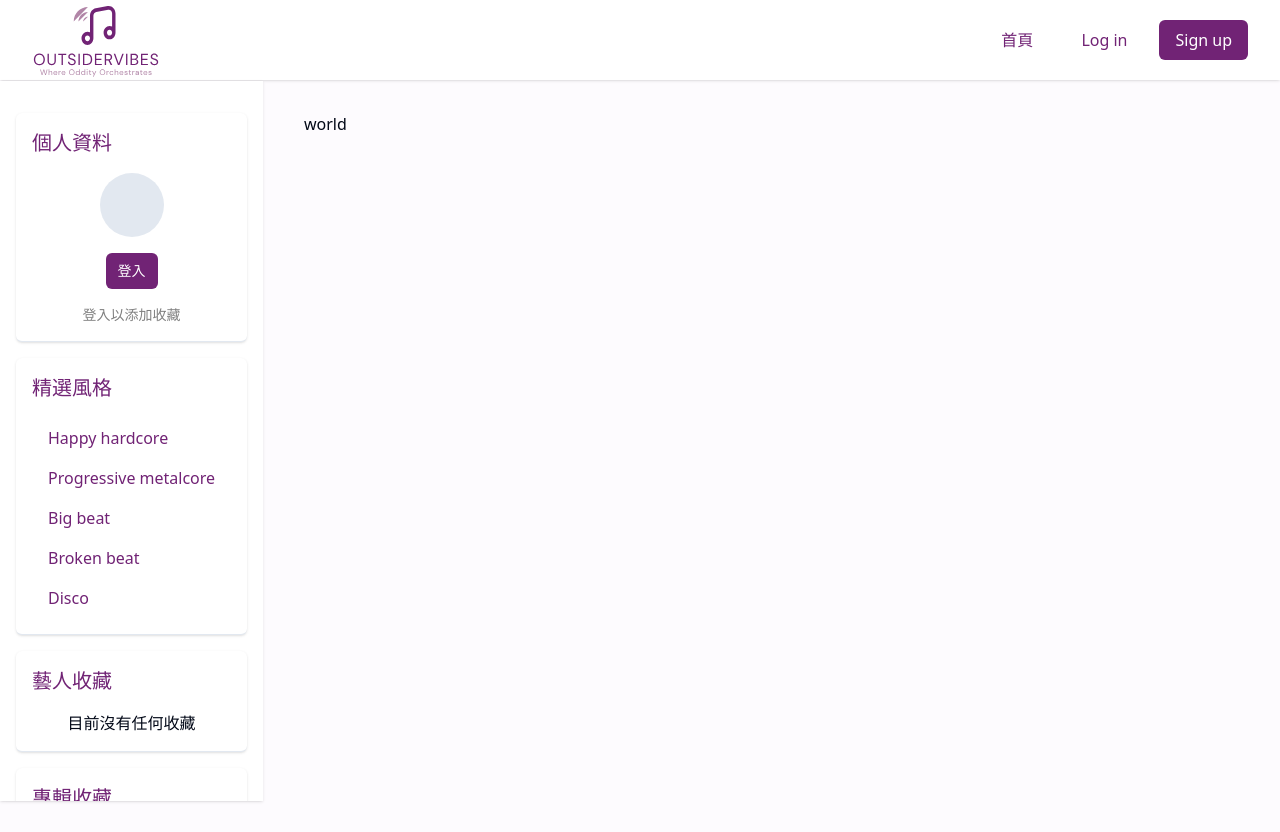
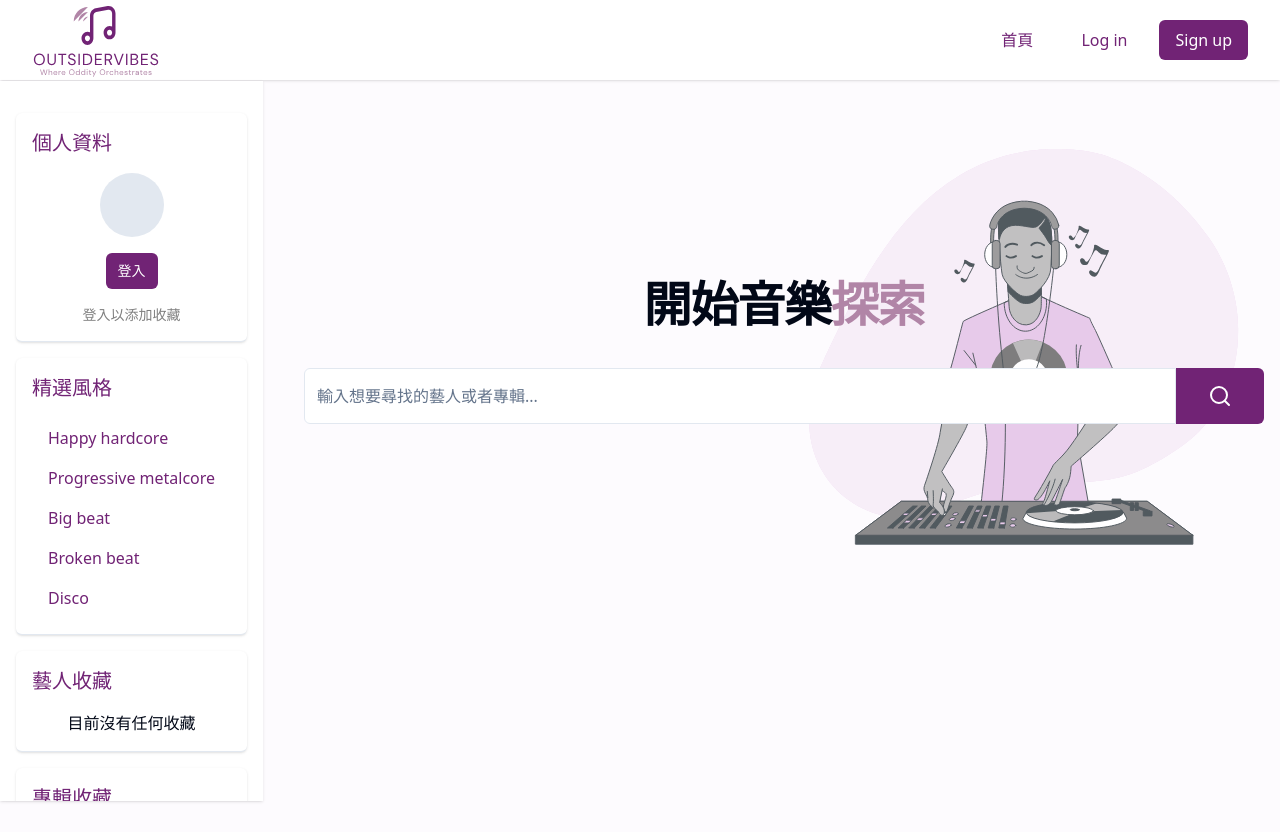
Before and after one commit to wyltw/outsider-vibes, a Next.js app: page /home in a window 1280 px wide. Built offline with nearby package versions, Linux system fonts and the light colour scheme.

Commit message:
feature: add hero image to cta section. finish search form ui at homepage.

```diff
--- a/src/app/(app)/home/page.tsx
+++ b/src/app/(app)/home/page.tsx
@@ -1,8 +1,33 @@
+import FirstHeading from "@/components/first-heading";
+import SearchForm from "@/components/search-form";
+import { Button } from "@/components/ui/button";
+import { Input } from "@/components/ui/input";
+import { Search } from "lucide-react";
+import Image from "next/image";
+
 export default function HomePage() {
   return (
     <>
       <main className="col-start-2 col-end-3 h-[calc(100vh_-_80px)]">
-        world
+        <section className="">
+          <div className="grid grid-cols-4 place-items-center">
+            <div className="col-start-1 col-end-5 row-start-1 row-end-2 flex w-full flex-col items-center gap-y-10">
+              <FirstHeading
+                className="z-10 col-start-2 col-end-4 row-start-1 row-end-2"
+                mainText="開始音樂"
+                highlightText="探索"
+              />
+              <SearchForm />
+            </div>
+            <Image
+              className="col-start-3 col-end-5 row-start-1 row-end-2 opacity-80"
+              src="/images/headphone-bro.svg"
+              alt="headphone"
+              width={500}
+              height={500}
+            />
+          </div>
+        </section>
       </main>
     </>
   );
--- a/src/components/background-pattern.tsx
+++ b/src/components/background-pattern.tsx
@@ -7,7 +7,7 @@ export default function BackgroundPattern({
   children,
 }: BackgroundPatternProps) {
   {
-    /* BackgroundPattern的大小依賴於section的內容。而Image則使用position:absolute跳出文檔流使自身不佔據空間，調整z-index，最終使container隱藏背景超出section的部分。需要注意Image組件的fill prop完成了大部分工作*/
+    /* BackgroundPattern的大小依賴於section的內容。而Image則使用position:absolute跳出文檔流使自身不佔據空間，調整z-index，最終使container隱藏背景超出section的部分。需要注意Image組件的fill prop完成了大部分工作,如position absolute*/
   }
   return (
     <div className="relative overflow-hidden">
--- /dev/null
+++ b/src/components/first-heading.tsx
@@ -0,0 +1,26 @@
+import { cn } from "@/lib/utils";
+import React from "react";
+
+type FirstHeadingProps = {
+  mainText: string;
+  highlightText: string;
+  className?: string;
+};
+
+export default function FirstHeading({
+  mainText,
+  highlightText,
+  className,
+}: FirstHeadingProps) {
+  return (
+    <h1
+      className={cn(
+        "text-4xl font-semibold tracking-tight sm:text-5xl",
+        className,
+      )}
+    >
+      {mainText}
+      <span className="text-secondary">{highlightText}</span>
+    </h1>
+  );
+}
--- a/src/components/landing-page/call-to-action.tsx
+++ b/src/components/landing-page/call-to-action.tsx
@@ -1,14 +1,19 @@
 import Link from "next/link";
 import React from "react";
 import { Button } from "../ui/button";
+import FirstHeading from "../first-heading";
+import Image from "next/image";
 
 export default function CallToAction() {
   return (
-    <section className="flex justify-center py-80 md:block">
-      <section className="flex max-w-md flex-col items-center md:items-start">
-        <h1 className="text-4xl font-semibold tracking-tight sm:text-5xl">
-          找尋你的音樂<span className="text-secondary">共鳴</span>
-        </h1>
+    <section className="flex justify-center py-52 md:block">
+      <section className="flex flex-col items-center justify-around md:flex-row">
+        <div className="-mt-10 flex max-w-md flex-col items-center md:-mt-0 md:items-start">
+          <FirstHeading
+            className="whitespace-nowrap"
+            mainText="找尋你的音樂"
+            highlightText="共鳴"
+          />
           <p className="text-2xl font-semibold tracking-tight sm:text-3xl">
             Find your music <span className="text-secondary">resonance</span>
           </p>
@@ -16,7 +21,6 @@ export default function CallToAction() {
             每個音符都有故事，每種旋律都有共鳴。
             加入我們的社區，發現更多令人驚喜的音樂。
           </p>
-
           <div className="mt-6 flex w-full max-w-sm flex-col gap-4 md:flex-row">
             <Button variant="outline" size={"lg"} asChild>
               <Link href="./home">Visit our community</Link>
@@ -25,6 +29,15 @@ export default function CallToAction() {
               <Link href="./sign-up">Sign up</Link>
             </Button>
           </div>
+        </div>
+        <div className="-z-10 order-first max-w-[18.75rem] self-start opacity-80 md:order-none md:max-w-full">
+          <Image
+            src="/images/headphone-amico.svg"
+            alt="headphone"
+            width={360}
+            height={360}
+          />
+        </div>
       </section>
     </section>
   );
--- a/src/components/landing-page/landing-header.tsx
+++ b/src/components/landing-page/landing-header.tsx
@@ -1,5 +1,4 @@
 import React from "react";
-import Logo from "../logo";
 import { Button } from "../ui/button";
 import {
   Sheet,
--- /dev/null
+++ b/src/components/search-form.tsx
@@ -0,0 +1,28 @@
+"use client";
+
+import { Search } from "lucide-react";
+import React, { useState } from "react";
+import { Button } from "./ui/button";
+import { Input } from "./ui/input";
+
+export default function SearchForm() {
+  const [searchText, setSearchText] = useState("");
+  const handleInput = (event: React.ChangeEvent<HTMLInputElement>) => {
+    setSearchText(event.target.value);
+  };
+  return (
+    <form className="z-10 flex self-stretch">
+      <label className="w-full">
+        <Input
+          onChange={handleInput}
+          value={searchText}
+          className="rounded-e-none text-base placeholder:text-base focus-visible:ring-primary md:h-14"
+          placeholder="輸入想要尋找的藝人或者專輯..."
+        />
+      </label>
+      <Button size="lg" className="h-10 rounded-s-none md:h-14">
+        <Search />
+      </Button>
+    </form>
+  );
+}
--- /dev/null
+++ b/src/components/ui/input.tsx
@@ -0,0 +1,25 @@
+import * as React from "react"
+
+import { cn } from "@/lib/utils"
+
+export interface InputProps
+  extends React.InputHTMLAttributes<HTMLInputElement> {}
+
+const Input = React.forwardRef<HTMLInputElement, InputProps>(
+  ({ className, type, ...props }, ref) => {
+    return (
+      <input
+        type={type}
+        className={cn(
+          "flex h-10 w-full rounded-md border border-input bg-background px-3 py-2 text-sm ring-offset-background file:border-0 file:bg-transparent file:text-sm file:font-medium placeholder:text-muted-foreground focus-visible:outline-none focus-visible:ring-2 focus-visible:ring-ring focus-visible:ring-offset-2 disabled:cursor-not-allowed disabled:opacity-50",
+          className
+        )}
+        ref={ref}
+        {...props}
+      />
+    )
+  }
+)
+Input.displayName = "Input"
+
+export { Input }
```
Also changed, not shown: public/images/headphone-amico.svg (added), public/images/headphone-bro.svg (added). Lines whose indentation alone changed are shown as unchanged.
